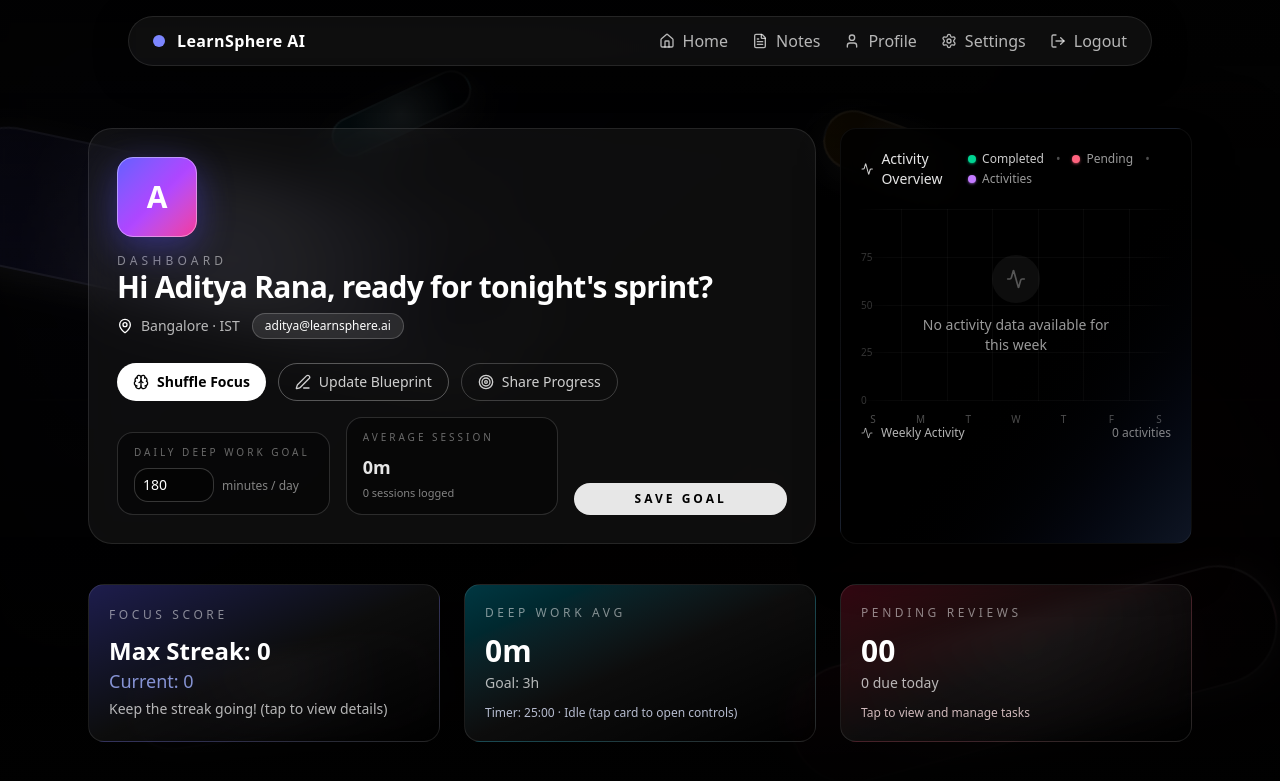
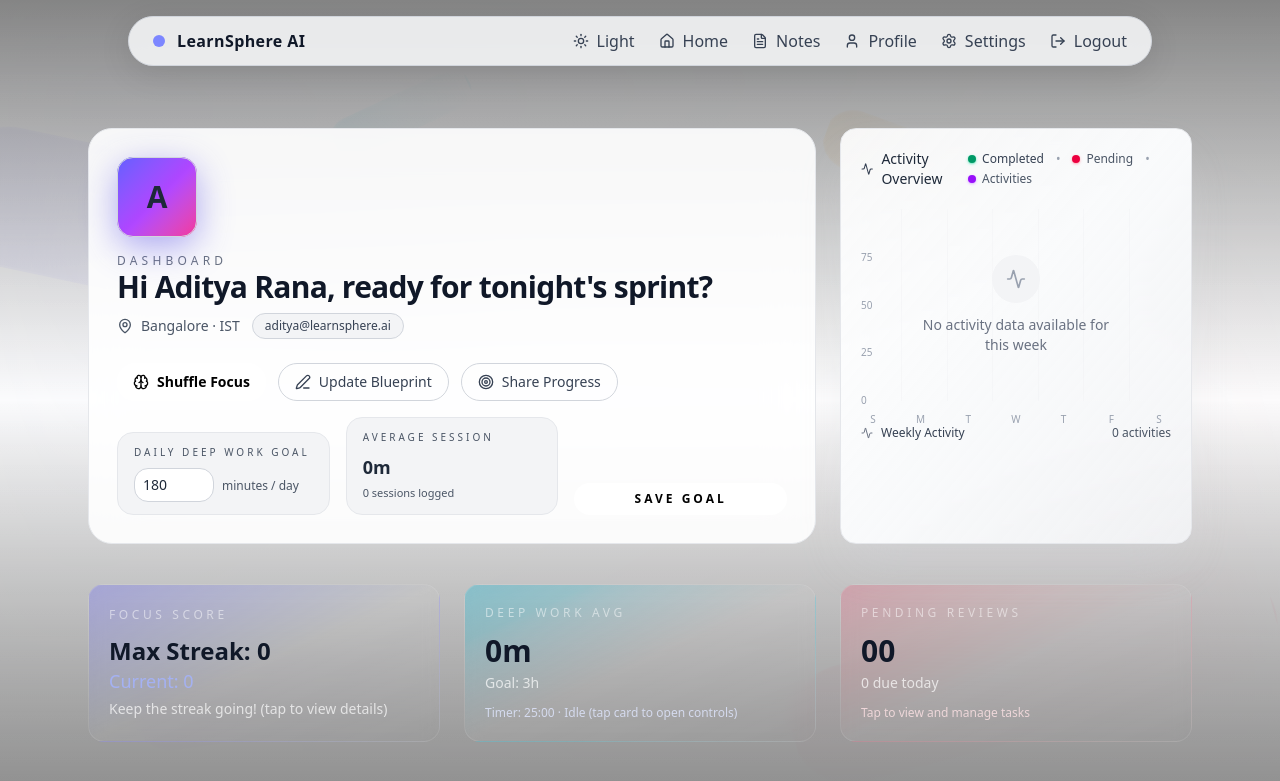
Before and after one commit to A1B2C3D4E5F6G7H8I9J0164-hack/capstone_sem_3, a Next.js app: page /Dashboard in a window 1280 px wide. Shown: the top 781 px of the page. Built offline with nearby package versions, Linux system fonts and the light colour scheme.

Commit message:
some changes in ui

```diff
--- a/app/components/Navbar.jsx
+++ b/app/components/Navbar.jsx
@@ -9,10 +9,14 @@ import {
   Settings,
   LogOut,
   FileText,
+  Moon,
+  Sun,
 } from "lucide-react";
+import { useTheme } from "./ThemeProvider";
 
 export default function Navbar() {
   const router = useRouter();
+  const { theme, toggleTheme } = useTheme();
 
   const handleLogout = () => {
     if (typeof window !== "undefined") {
@@ -26,31 +30,41 @@ export default function Navbar() {
       initial={{ y: -30, opacity: 0 }}
       animate={{ y: 0, opacity: 1 }}
       transition={{ duration: 0.6 }}
-      className="fixed z-50 top-4 left-1/2 -translate-x-1/2 w-[92%] md:w-[80%] flex items-center justify-between px-6 py-3 rounded-full backdrop-blur-md bg-white/5 border border-white/10 shadow-[0_8px_32px_rgba(0,0,0,0.6)]"
+      className="fixed z-50 top-4 left-1/2 -translate-x-1/2 w-[92%] md:w-[80%] flex items-center justify-between px-6 py-3 rounded-full backdrop-blur-md bg-white/5 dark:bg-white/5 light:bg-gray-100/90 border border-white/10 dark:border-white/10 light:border-gray-300 shadow-[0_8px_32px_rgba(0,0,0,0.6)] dark:shadow-[0_8px_32px_rgba(0,0,0,0.6)] light:shadow-[0_8px_32px_rgba(0,0,0,0.1)]"
     >
       <div className="flex items-center gap-3">
         <div className="h-3 w-3 rounded-full bg-indigo-400" />
-        <Link href="/Dashboard" className="text-white font-semibold tracking-wide hover:text-indigo-300 transition">
+        <Link href="/Dashboard" className="text-white dark:text-white light:text-gray-900 font-semibold tracking-wide hover:text-indigo-300 dark:hover:text-indigo-300 light:hover:text-indigo-600 transition">
           LearnSphere AI
         </Link>
       </div>
 
-      <div className="flex items-center gap-6 text-white/70">
-        <Link href="/Dashboard" className="flex items-center gap-2 hover:text-white transition">
+      <div className="flex items-center gap-6 text-white/70 dark:text-white/70 light:text-gray-700">
+        <button
+          onClick={toggleTheme}
+          className="flex items-center gap-2 hover:text-white dark:hover:text-white light:hover:text-gray-900 transition"
+          title="Toggle theme"
+        >
+          {theme === "dark" ? <Sun className="h-4 w-4" /> : <Moon className="h-4 w-4" />}
+          <span className="hidden sm:inline">
+            {theme === "dark" ? "Light" : "Dark"}
+          </span>
+        </button>
+        <Link href="/Dashboard" className="flex items-center gap-2 hover:text-white dark:hover:text-white light:hover:text-gray-900 transition">
           <Home className="h-4 w-4" /> <span className="hidden sm:inline">Home</span>
         </Link>
-        <Link href="/Notes" className="flex items-center gap-2 hover:text-white transition">
+        <Link href="/Notes" className="flex items-center gap-2 hover:text-white dark:hover:text-white light:hover:text-gray-900 transition">
           <FileText className="h-4 w-4" /> <span className="hidden sm:inline">Notes</span>
         </Link>
-        <Link href="/Profile" className="flex items-center gap-2 hover:text-white transition">
+        <Link href="/Profile" className="flex items-center gap-2 hover:text-white dark:hover:text-white light:hover:text-gray-900 transition">
           <User className="h-4 w-4" /> <span className="hidden sm:inline">Profile</span>
         </Link>
-        <Link href="/Settings" className="flex items-center gap-2 hover:text-white transition">
+        <Link href="/Settings" className="flex items-center gap-2 hover:text-white dark:hover:text-white light:hover:text-gray-900 transition">
           <Settings className="h-4 w-4" /> <span className="hidden sm:inline">Settings</span>
         </Link>
         <button
           onClick={handleLogout}
-          className="flex items-center gap-2 hover:text-rose-400 transition"
+          className="flex items-center gap-2 hover:text-rose-400 dark:hover:text-rose-400 light:hover:text-rose-600 transition"
         >
           <LogOut className="h-4 w-4" /> <span className="hidden sm:inline">Logout</span>
         </button>
--- a/app/components/ThemeProvider.jsx
+++ b/app/components/ThemeProvider.jsx
@@ -16,6 +16,7 @@ export function ThemeProvider({ children }) {
   useEffect(() => {
     // Apply theme to document on mount and when theme changes
     document.documentElement.classList.toggle("dark", theme === "dark");
+    document.documentElement.classList.toggle("light", theme === "light");
   }, [theme]);
 
   const toggleTheme = () => {
--- a/app/globals.css
+++ b/app/globals.css
@@ -1,7 +1,9 @@
 @import "tailwindcss";
 @import "tw-animate-css";
 
+/* eslint-disable @typescript-eslint/no-unused-vars */
 @custom-variant dark (&:is(.dark *));
+@custom-variant light (&:is(:not(.dark) *));
 
 @theme inline {
   --color-background: var(--background);
@@ -78,6 +80,40 @@
   --sidebar-ring: oklch(0.708 0 0);
 }
 
+.light {
+  --background: oklch(1 0 0);
+  --foreground: oklch(0.145 0 0);
+  --card: oklch(1 0 0);
+  --card-foreground: oklch(0.145 0 0);
+  --popover: oklch(1 0 0);
+  --popover-foreground: oklch(0.145 0 0);
+  --primary: oklch(0.205 0 0);
+  --primary-foreground: oklch(0.985 0 0);
+  --secondary: oklch(0.97 0 0);
+  --secondary-foreground: oklch(0.205 0 0);
+  --muted: oklch(0.97 0 0);
+  --muted-foreground: oklch(0.556 0 0);
+  --accent: oklch(0.97 0 0);
+  --accent-foreground: oklch(0.205 0 0);
+  --destructive: oklch(0.577 0.245 27.325);
+  --border: oklch(0.922 0 0);
+  --input: oklch(0.922 0 0);
+  --ring: oklch(0.708 0 0);
+  --chart-1: oklch(0.646 0.222 41.116);
+  --chart-2: oklch(0.6 0.118 184.704);
+  --chart-3: oklch(0.398 0.07 227.392);
+  --chart-4: oklch(0.828 0.189 84.429);
+  --chart-5: oklch(0.769 0.188 70.08);
+  --sidebar: oklch(0.985 0 0);
+  --sidebar-foreground: oklch(0.145 0 0);
+  --sidebar-primary: oklch(0.205 0 0);
+  --sidebar-primary-foreground: oklch(0.985 0 0);
+  --sidebar-accent: oklch(0.97 0 0);
+  --sidebar-accent-foreground: oklch(0.205 0 0);
+  --sidebar-border: oklch(0.922 0 0);
+  --sidebar-ring: oklch(0.708 0 0);
+}
+
 .dark {
   --background: oklch(0.145 0 0);
   --foreground: oklch(0.985 0 0);
```
